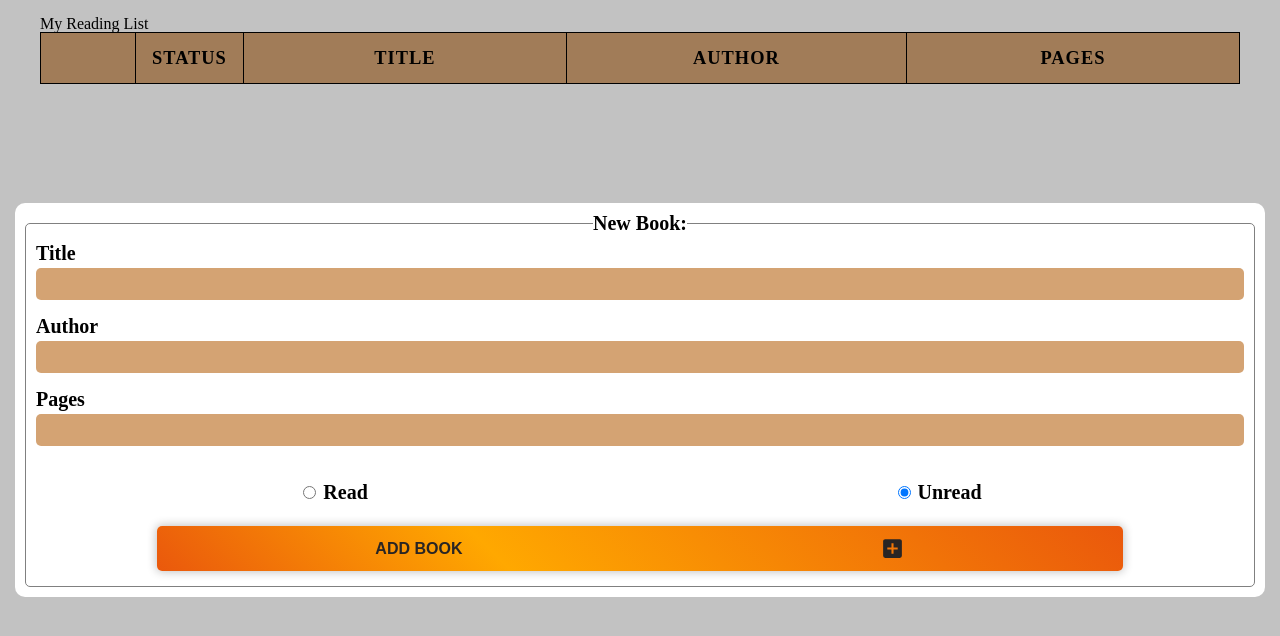
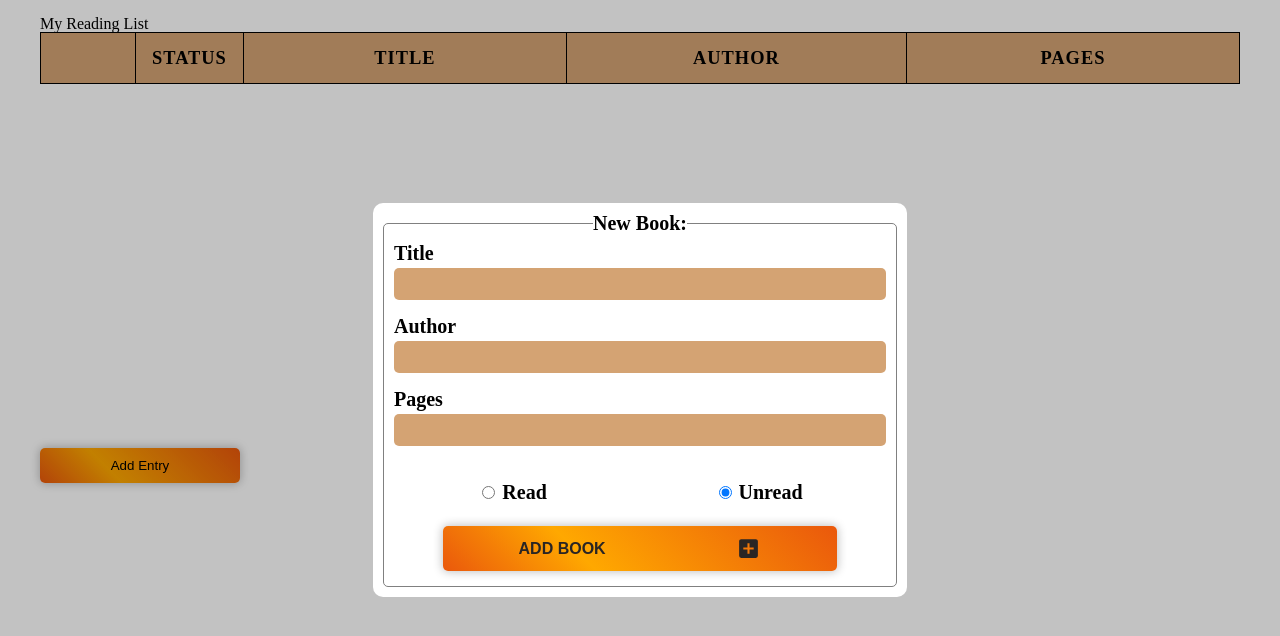
Before and after one commit to JoshDagat/Odin-Library, a website with bundled scripts: page index.html in a window 1280 px wide. Built offline with nearby package versions, Linux system fonts and the light colour scheme.

Commit message:
Add responsive design to modal

```diff
--- a/index.css
+++ b/index.css
@@ -43,6 +43,21 @@ fieldset {
   display: flex;
   flex-direction: column;
   justify-content: center;
+}
+
+@media screen and (min-width: 768px) {
+  .add-book-modal form {
+    flex: unset;
+    width: 50%;
+    min-height: unset;
+  }
+}
+
+@media screen and (min-width: 1100px) {
+  .add-book-modal form {
+    max-width: 534px;
+  }
+
 }
 
 .form-radio {
```
